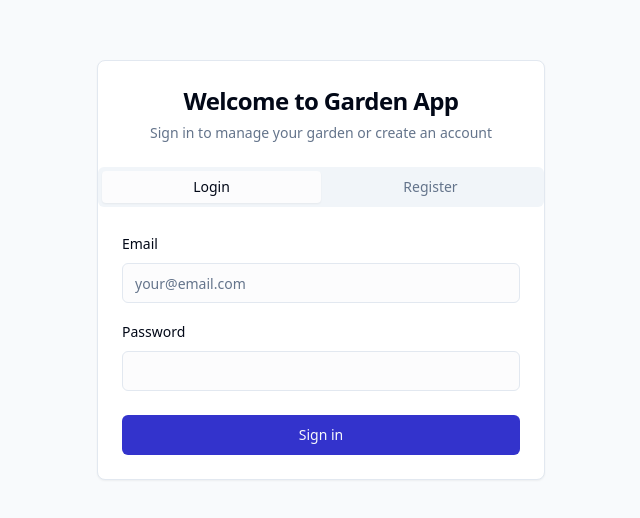
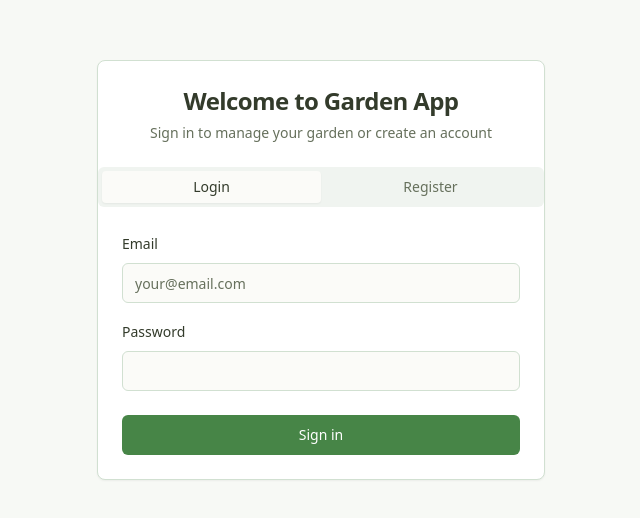
Before and after one commit to Luis0lo/the-new-endeavor, a React (Vite) app: page /auth in a window 1280 px wide. Shown: the part 130-648 px from the top of the page, without its empty margins (319-959 px from the left). Built offline with nearby package versions, Linux system fonts and the light colour scheme.

Commit message:
Refactor: Apply new color palette
Update the website's color scheme to an earthy and natural palette, including sage green, soil brown, terracotta, olive, soft sunflower yellow, muted coral, and sky blue. Implement dark mode with forest greens, dark grays, and mossy tones.

```diff
--- a/src/index.css
+++ b/src/index.css
@@ -5,65 +5,65 @@
 
 @layer base {
   :root {
-    --background: 240 10% 99%;
-    --foreground: 222.2 84% 4.9%;
+    --background: 60 30% 98%;
+    --foreground: 90 15% 20%;
 
     --card: 0 0% 100%;
-    --card-foreground: 222.2 84% 4.9%;
+    --card-foreground: 90 15% 20%;
 
     --popover: 0 0% 100%;
-    --popover-foreground: 222.2 84% 4.9%;
+    --popover-foreground: 90 15% 20%;
 
-    --primary: 240 60% 50%;
-    --primary-foreground: 210 40% 98%;
+    --primary: 120 30% 40%;
+    --primary-foreground: 0 0% 100%;
 
-    --secondary: 270 100% 50%;
-    --secondary-foreground: 222.2 47.4% 11.2%;
+    --secondary: 45 70% 65%;
+    --secondary-foreground: 90 25% 15%;
 
-    --muted: 210 40% 96.1%;
-    --muted-foreground: 215.4 16.3% 46.9%;
+    --muted: 120 15% 95%;
+    --muted-foreground: 90 10% 40%;
 
-    --accent: 265 80% 65%;
-    --accent-foreground: 222.2 47.4% 11.2%;
+    --accent: 30 60% 55%;
+    --accent-foreground: 0 0% 100%;
 
     --destructive: 0 84.2% 60.2%;
-    --destructive-foreground: 210 40% 98%;
+    --destructive-foreground: 0 0% 98%;
 
-    --border: 214.3 31.8% 91.4%;
-    --input: 214.3 31.8% 91.4%;
-    --ring: 222.2 84% 4.9%;
+    --border: 120 20% 85%;
+    --input: 120 20% 85%;
+    --ring: 120 30% 40%;
 
     --radius: 0.5rem;
   }
 
   .dark {
-    --background: 222.2 84% 4.9%;
-    --foreground: 210 40% 98%;
+    --background: 90 15% 10%;
+    --foreground: 60 10% 90%;
 
-    --card: 222.2 84% 4.9%;
-    --card-foreground: 210 40% 98%;
+    --card: 90 15% 12%;
+    --card-foreground: 60 10% 90%;
 
-    --popover: 222.2 84% 4.9%;
-    --popover-foreground: 210 40% 98%;
+    --popover: 90 15% 12%;
+    --popover-foreground: 60 10% 90%;
 
-    --primary: 217.2 91.2% 59.8%;
-    --primary-foreground: 222.2 47.4% 11.2%;
+    --primary: 120 20% 40%;
+    --primary-foreground: 0 0% 100%;
 
-    --secondary: 217.2 32.6% 17.5%;
-    --secondary-foreground: 210 40% 98%;
+    --secondary: 35 25% 40%;
+    --secondary-foreground: 60 10% 90%;
 
-    --muted: 217.2 32.6% 17.5%;
-    --muted-foreground: 215 20.2% 65.1%;
+    --muted: 90 15% 20%;
+    --muted-foreground: 90 10% 70%;
 
-    --accent: 217.2 32.6% 17.5%;
-    --accent-foreground: 210 40% 98%;
+    --accent: 30 25% 35%;
+    --accent-foreground: 60 10% 90%;
 
     --destructive: 0 62.8% 30.6%;
-    --destructive-foreground: 210 40% 98%;
+    --destructive-foreground: 0 0% 98%;
 
-    --border: 217.2 32.6% 17.5%;
-    --input: 217.2 32.6% 17.5%;
-    --ring: 212.7 26.8% 83.9%;
+    --border: 90 15% 25%;
+    --input: 90 15% 25%;
+    --ring: 120 20% 40%;
   }
 }
 
--- a/src/pages/Index.tsx
+++ b/src/pages/Index.tsx
@@ -111,7 +111,7 @@ const Index = () => {
 
       {/* CTA Section - Only shown if user is not logged in */}
       {!user && (
-        <section className="bg-gradient-to-br from-green-400 to-green-600 py-20">
+        <section className="bg-gradient-to-br from-primary/80 to-primary py-20">
           <div className="container px-4 md:px-6">
             <div className="flex flex-col items-center justify-center space-y-4 text-center text-primary-foreground">
               <div className="space-y-2">
```
